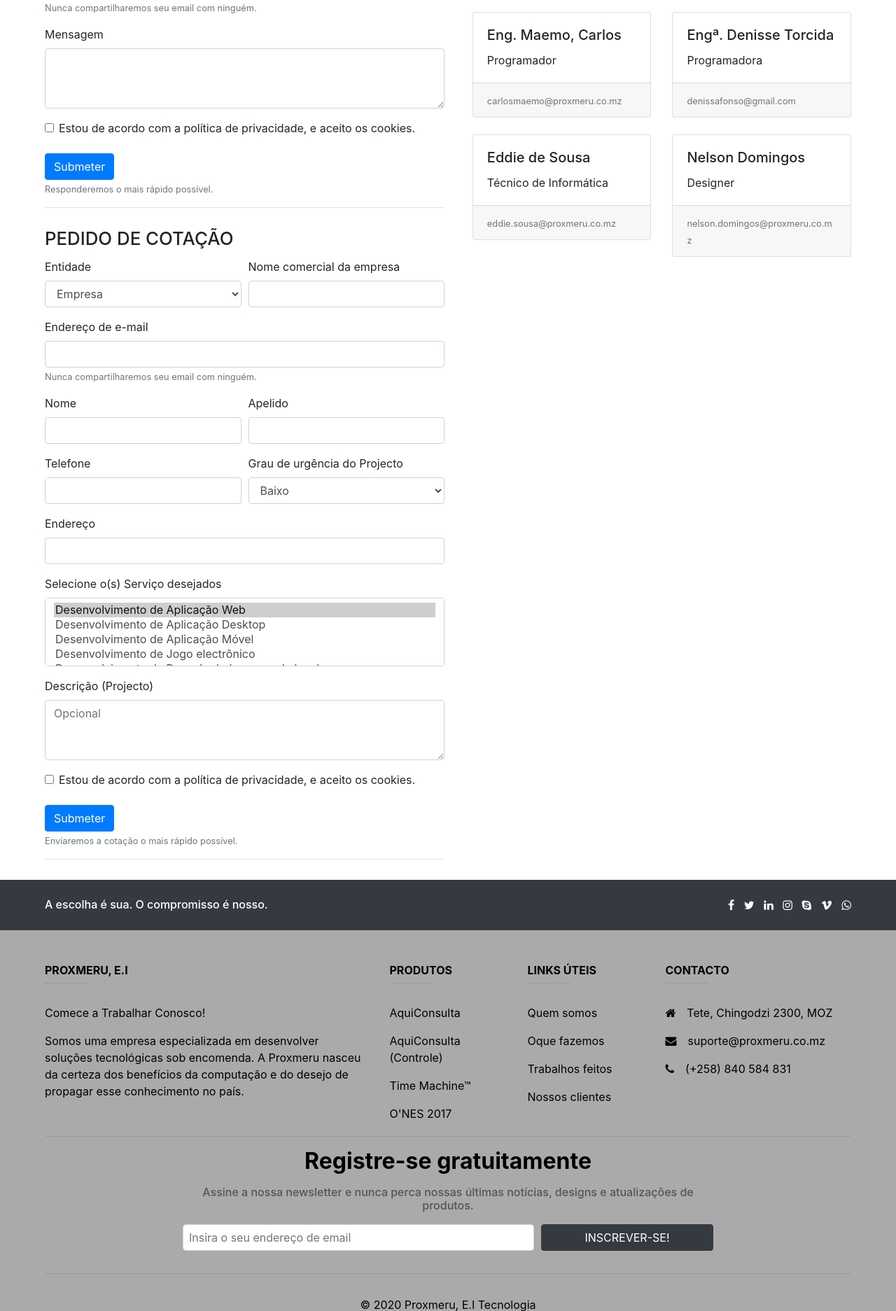
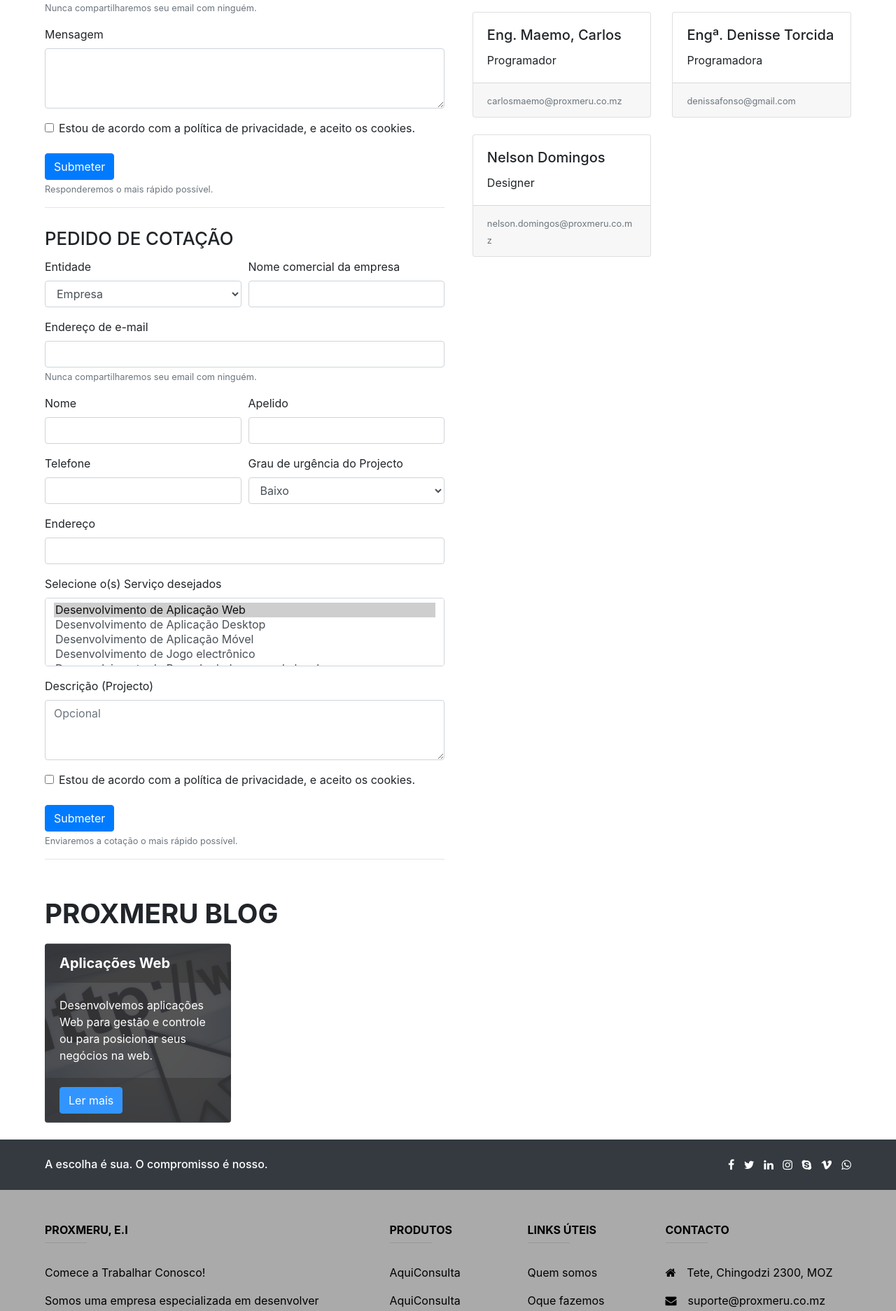
Before and after one commit to proxmeru/proxmeruWebsite, a PHP site: page / in a window 1280 px wide. Shown: the part 4431-6304 px from the top of the page at 70% size. Run offline with PHP 8.4, Linux system fonts and the light colour scheme; some libraries are stand-ins or nearby versions.

Commit message:
Criado v1.1

```diff
--- a/index.php
+++ b/index.php
@@ -1009,22 +1009,6 @@
                 </div>
                 <!-- /Funcionario 04 -->
 
-                <!-- Funcionario 05 -->
-                <div class="col-md-6 mb-4">
-                    <div class="card">
-                        <!--                        <img src="img/pessoas/EddieSousa.jpg" class="card-img-top" alt="..."-->
-                        <!--                             style="width: 100%; height: 100%">-->
-                        <div class="card-body">
-                            <h5 class="card-title">Eddie de Sousa</h5>
-                            <p class="card-text">Técnico de Informática</p>
-                        </div>
-                        <div class="card-footer">
-                            <small class="text-muted">eddie.sousa@proxmeru.co.mz</small>
-                        </div>
-                    </div>
-                </div>
-                <!-- /Funcionario 05 -->
-
                 <!-- Funcionario 06 -->
                 <div class="col-md-6 mb-4">
                     <div class="card">
@@ -1044,6 +1028,40 @@
 
 
         </div>
+    </div>
+
+</div>
+
+<!-- SESSÃO: BLOG -->
+<div id="sessao6"
+     style="background-color: #fff;scroll-margin-top: 3rem;padding-top: 25px; padding-left: 5%; padding-right: 5%;">
+
+    <h5 class="card-title" style="font-weight: bold; font-size: calc(13px + 2vw);">PROXMERU BLOG</h5>
+
+    <div class="row row-cols-1 row-cols-md-4" style="margin-top: 20px">
+
+        <!-- Post 01 -->
+        <div class="col mb-4">
+            <div class="card bg-dark text-white"
+                 style="background: url('img/servicos/fundos/pxm-servicos-01.jpg') no-repeat center center;opacity: 0.8;width: 100%; height: 100%; background-size: cover; overflow: hidden;">
+                <div class="card-header" style="background-color: rgba(0,0,0,.5);font-size: 20px; font-weight: bold">
+                    Aplicações Web
+                </div>
+                <div class="card-body">
+                    <p class="card-text">Desenvolvemos aplicações Web para gestão e controle ou para posicionar seus
+                        negócios na web.</p>
+
+                </div>
+                <div class="card-footer" style="background-color: rgba(0,0,0,.5)">
+                    <a href="#" class="btn btn-primary" data-toggle="modal" data-target="#modal-servico-01">Ler
+                        mais</a>
+                </div>
+
+            </div>
+        </div>
+        <!-- /Post 01 -->
+
+
     </div>
 
 </div>
```
